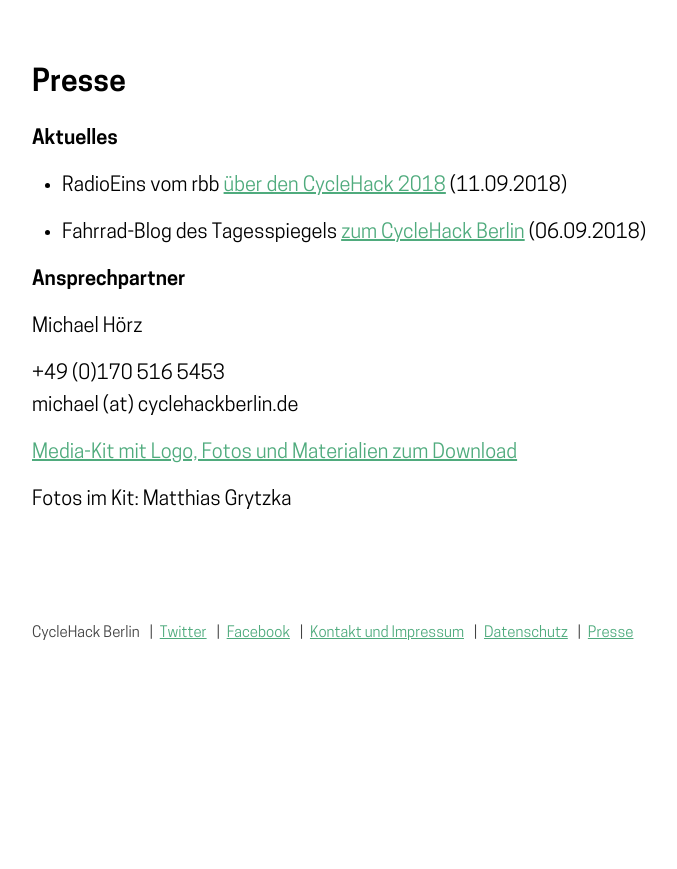
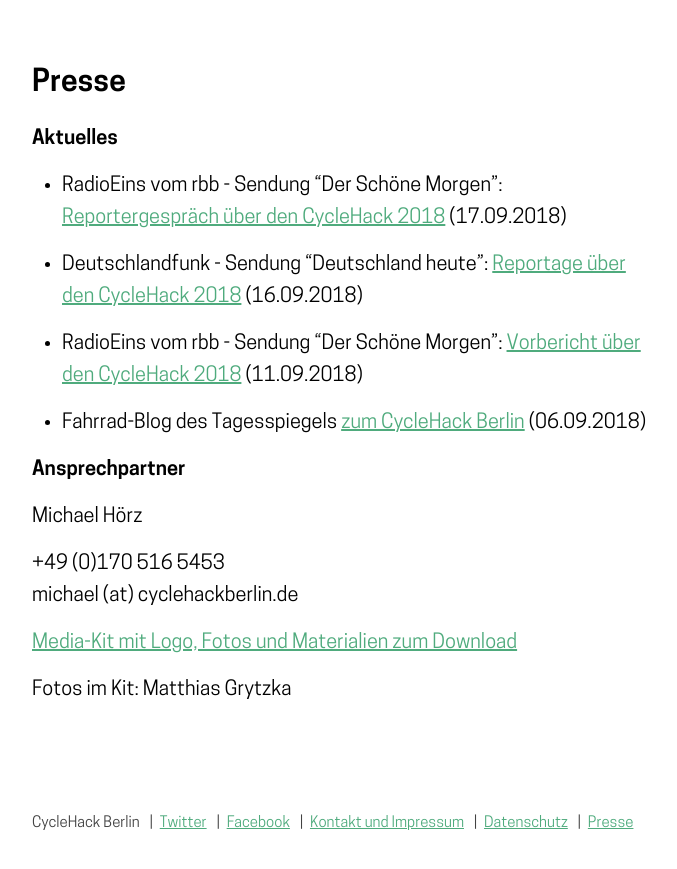
Before and after one commit to sjockers/cyclehackberlin.de, a Jekyll site: the page built from presse.md, in a window 1280 px wide. Shown: the top 869 px of the page, without its empty margins (68-745 px from the left). Built offline with Jekyll 4.4.1, drawn with Linux system fonts in a browser that asks for light colours.

Commit message:
Update presse.md
Added media coverage.

```diff
--- a/presse.md
+++ b/presse.md
@@ -10,7 +10,11 @@
 
 #### Aktuelles
 
-* RadioEins vom rbb [über den CycleHack 2018](https://www.radioeins.de/programm/sendungen/der_schoene_morgen/rad/cyclehack-berlin.html) (11.09.2018)
+* RadioEins vom rbb - Sendung "Der Schöne Morgen": [Reportergespräch über den CycleHack 2018](https://www.radioeins.de/programm/sendungen/der_schoene_morgen/rad/cyclehack-berlin1.html) (17.09.2018)
+
+* Deutschlandfunk - Sendung "Deutschland heute": [Reportage über den CycleHack 2018](https://www.deutschlandfunk.de/cycle-hack-neue-ideen-fuer-die-fahrradstadt-berlin.1769.de.html?dram:article_id=428309) (16.09.2018)
+
+* RadioEins vom rbb - Sendung "Der Schöne Morgen": [Vorbericht über den CycleHack 2018](https://www.radioeins.de/programm/sendungen/der_schoene_morgen/rad/cyclehack-berlin.html) (11.09.2018)
 
 * Fahrrad-Blog des Tagesspiegels [zum CycleHack Berlin](https://www.tagesspiegel.de/sport/liveblog/der-fahrrad-blog-des-tagesspiegel-hacker-wollen-berliner-fahrradverkehr-verbessern/19996818.html) (06.09.2018)
 
```
